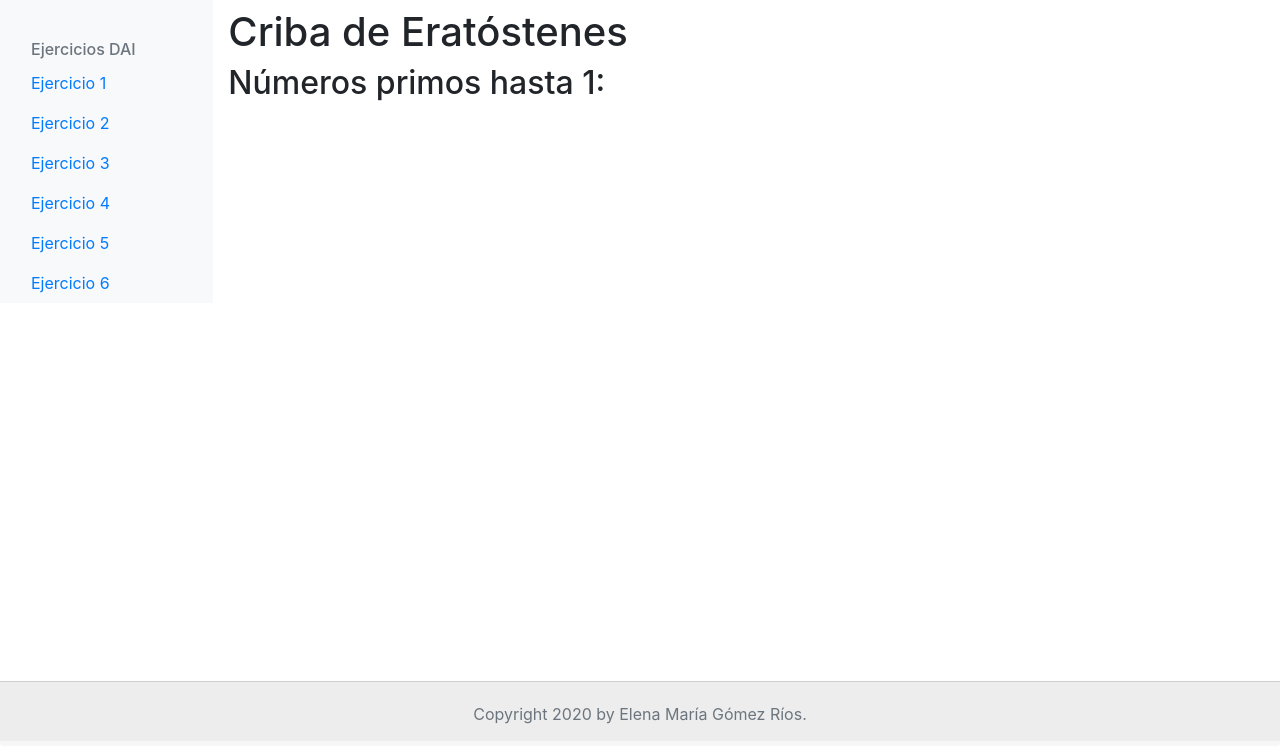
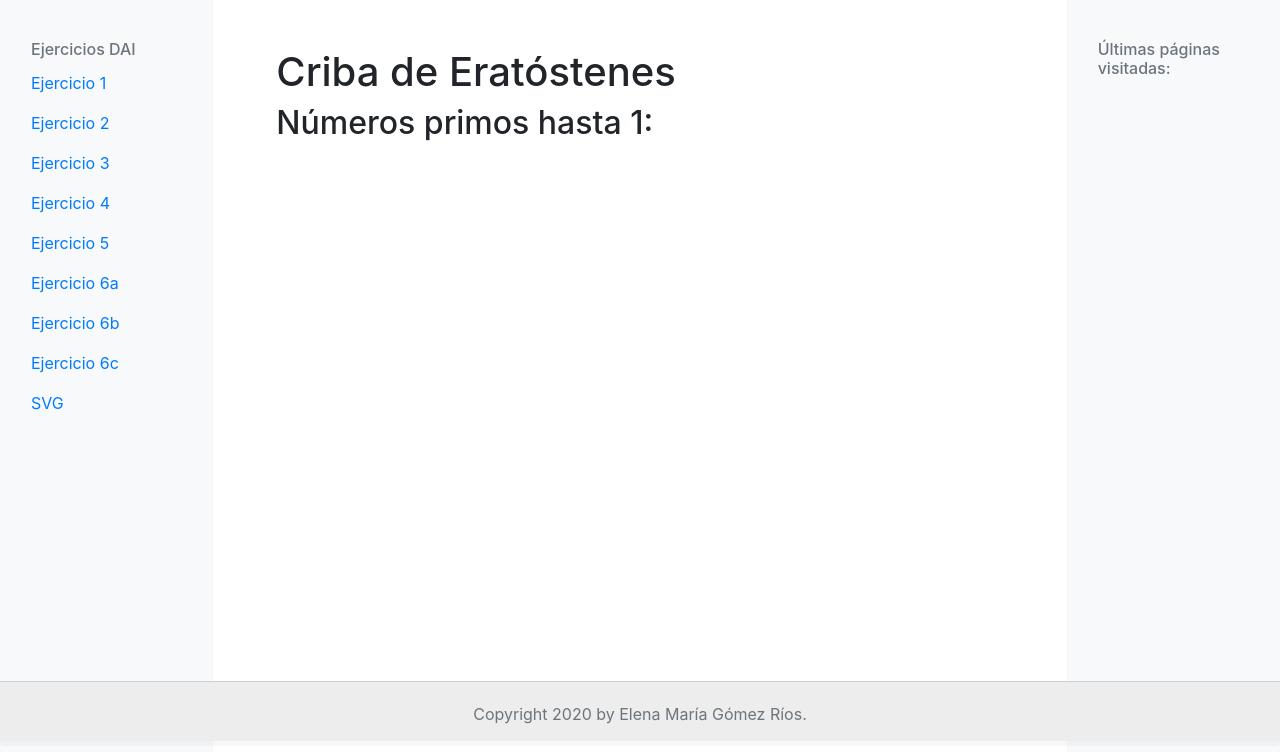
Before and after one commit to ElenaMGR/DAI, a Flask app: page /criba/1 in a window 1280 px wide. Shown: the part 59-811 px from the top of the page. Run offline with Flask 2, Linux system fonts and the light colour scheme.

Commit message:
cambios p3

```diff
--- a/flask/app/static/css/mystyle.css
+++ b/flask/app/static/css/mystyle.css
@@ -4,7 +4,58 @@
 	width: 100%;
 	/* Set the fixed height of the footer here */
 	height: 60px;
-	line-height: 40px; /* Vertically center the text there */
+	line-height: 40px;
+	/* Vertically center the text there */
 	background-color: #f5f5f5;
 	text-align: center;
 }
+
+#login {
+	display: -ms-flexbox;
+	display: flex;
+	-ms-flex-align: center;
+	align-items: center;
+	padding-top: 40px;
+	padding-bottom: 40px;
+	background-color: #f5f5f5;
+	height: calc(100vh - 48px);
+}
+
+.form-signin {
+	width: 100%;
+	max-width: 330px;
+	padding: 15px;
+	margin: auto;
+}
+
+.form-signin .checkbox {
+	font-weight: 400;
+}
+
+.form-signin .form-control {
+	position: relative;
+	box-sizing: border-box;
+	height: auto;
+	padding: 10px;
+	font-size: 16px;
+}
+
+.form-signin .form-control:focus {
+	z-index: 2;
+}
+
+.form-signin input[type="email"] {
+	margin-bottom: -1px;
+	border-bottom-right-radius: 0;
+	border-bottom-left-radius: 0;
+}
+
+.form-signin input[type="password"] {
+	margin-bottom: 10px;
+	border-top-left-radius: 0;
+	border-top-right-radius: 0;
+}
+
+#sidebarMenu {
+	height: calc(100vh - 48px);
+}
--- a/flask/app/templates/base.html
+++ b/flask/app/templates/base.html
@@ -53,7 +53,7 @@
 				</li>
 			</ul>
 			<form class="form-inline my-2 my-lg-0">
-				<a class="btn btn-outline-primary" role="button" href="login">Log in</a>
+				<a class="btn btn-outline-primary" role="button" href="/login">Log in</a>
 			</form>
 		</div>
 	</nav>
@@ -77,38 +77,63 @@
 							</a>
 						</li>
 						<li class="nav-item">
-							<a class="nav-link" href="#">
+							<a class="nav-link" href="/ordena/4,31,24,12,8">
 								Ejercicio 2
 							</a>
 						</li>
 						<li class="nav-item">
-							<a class="nav-link" href="#">
+							<a class="nav-link" href="/criba/100">
 								Ejercicio 3
 							</a>
 						</li>
 						<li class="nav-item">
-							<a class="nav-link" href="#">
+							<a class="nav-link" href="/fibonacci/8">
 								Ejercicio 4
 							</a>
 						</li>
 						<li class="nav-item">
-							<a class="nav-link" href="#">
+							<a class="nav-link" href="/balanceo/[][][][][]">
 								Ejercicio 5
 							</a>
 						</li>
 						<li class="nav-item">
-							<a class="nav-link" href="#">
-								Ejercicio 6
+							<a class="nav-link" href="/expresiones_regulares/palabraEspMayus/Apellido N">
+								Ejercicio 6a
+							</a>
+						</li>
+						<li class="nav-item">
+							<a class="nav-link" href="/expresiones_regulares/correo/usuario@correo.ugr.es">
+								Ejercicio 6b
+							</a>
+						</li>
+						<li class="nav-item">
+							<a class="nav-link" href="/expresiones_regulares/tarjeta/1234-1234-1234-1234">
+								Ejercicio 6c
+							</a>
+						</li>
+						<li class="nav-item">
+							<a class="nav-link" href="/svg">
+								SVG
 							</a>
 						</li>
 					</ul>
 				</div>
 			</nav>
-			<div class="col-sm-9">
+			<div class="col-sm-8">
 				<div id="content">
 					{% block content %}{% endblock %}
 				</div>
 			</div>
+			<nav id="sidebarMenuDer" class="col-md-3 col-lg-2 d-md-block bg-light sidebar collapse">
+				<div class="sidebar-sticky pt-3">
+					<ul class="nav flex-column">
+						<h6 class="sidebar-heading d-flex justify-content-between align-items-center px-3 mt-4 mb-1 text-muted">
+							<span>Últimas páginas visitadas:</span>
+
+						</h6>
+					</ul>
+				</div>
+			</nav>
 		</div>
 	</div>
 
--- a/flask/app/templates/ejercicios.html
+++ b/flask/app/templates/ejercicios.html
@@ -5,8 +5,7 @@
 {% endblock %}
 
 {% block content %}
-<div>
-	<h1></h1>
+<div class="m-5">
 	<h1>{{ejercicio}}</h1>
 	<h2>{{mensaje}}</h2>
 </div>
--- a/flask/app/templates/index.html
+++ b/flask/app/templates/index.html
@@ -5,6 +5,7 @@
 {% endblock %}
 
 {% block content %}
-	<h1></h1>
+<div class="m-5">
 	<h1 class="text-center">Prácticas DAI</h1>
+</div>
 {% endblock %}
--- a/flask/app/templates/ordena.html
+++ b/flask/app/templates/ordena.html
@@ -5,7 +5,7 @@
 {% endblock %}
 
 {% block content %}
-<div>
+<div class="m-5">
 	<h1></h1>
 	<h1>Ordenación de matrices</h1>
 	<h2>Matriz Original</h2>
```
Also changed, not shown: flask/app/static/css/signin.css (deleted, +0 -40 lines).
